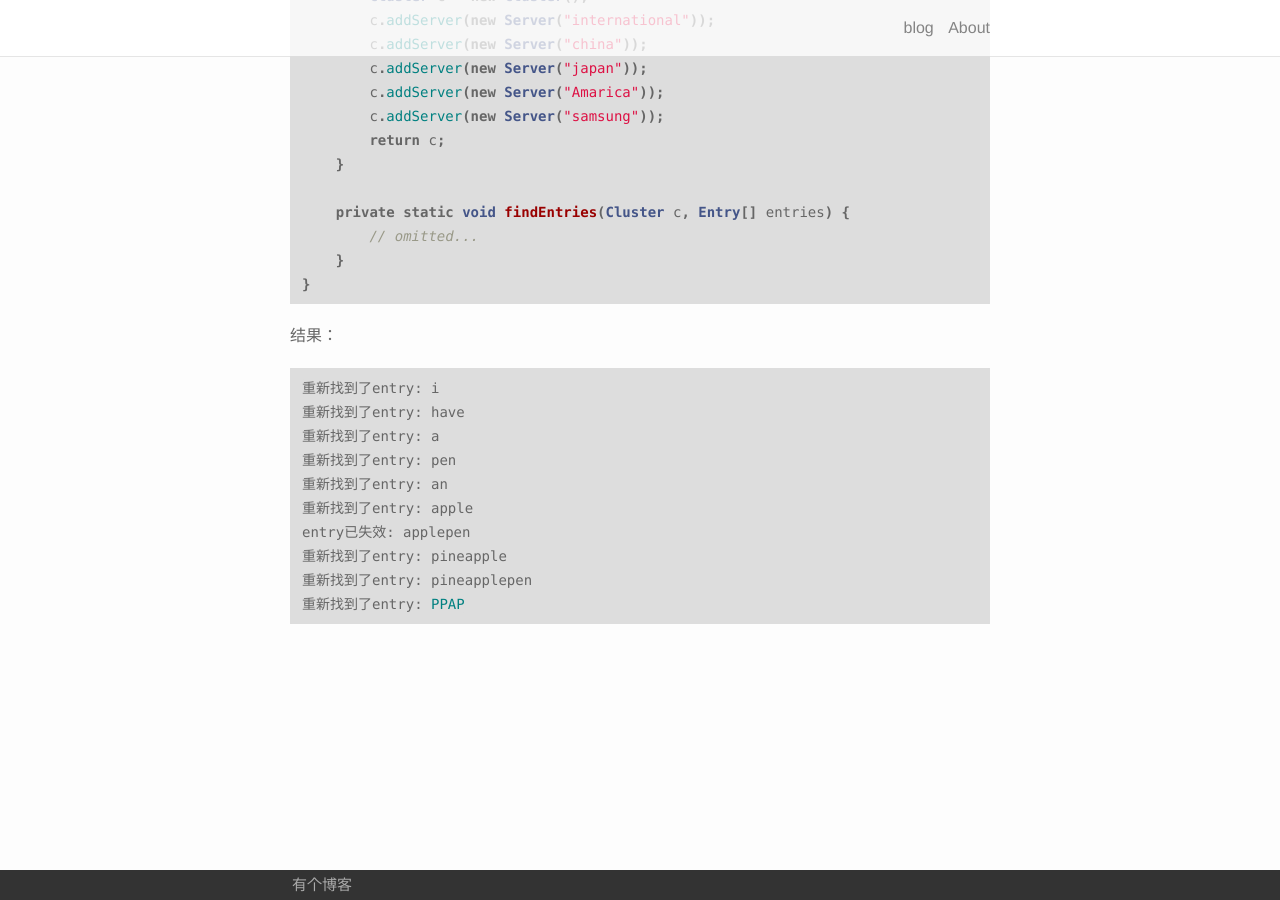
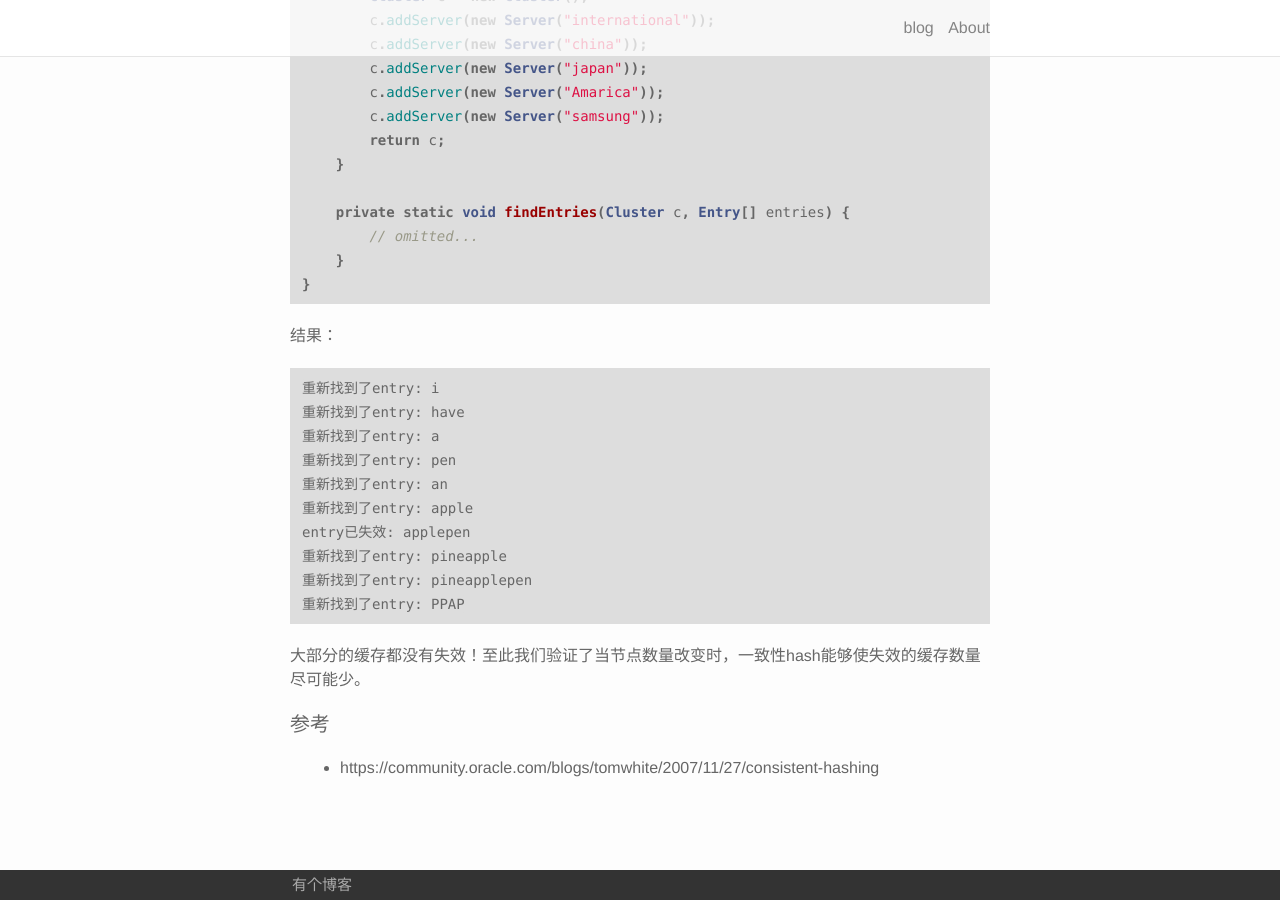
Before and after one commit to afghl/afghl.github.io, a Jekyll site: the page built from _posts/2016-11-19-implement-consistent-hashing.markdown, in a window 1280 px wide and 900 px high, scrolled down 5640 px. Built offline with Jekyll 4.4.1, drawn with Linux system fonts in a browser that asks for light colours.

Commit message:
some references

```diff
--- a/_posts/2016-11-19-implement-consistent-hashing.markdown
+++ b/_posts/2016-11-19-implement-consistent-hashing.markdown
@@ -254,7 +254,7 @@ public class Main {
 
 结果：
 
-~~~ java
+~~~
 重新找到了entry: i
 重新找到了entry: have
 重新找到了entry: a
@@ -266,3 +266,9 @@ entry已失效: applepen
 重新找到了entry: pineapplepen
 重新找到了entry: PPAP
 ~~~
+
+大部分的缓存都没有失效！至此我们验证了当节点数量改变时，一致性hash能够使失效的缓存数量尽可能少。
+
+#### 参考
+
+- https://community.oracle.com/blogs/tomwhite/2007/11/27/consistent-hashing
```
